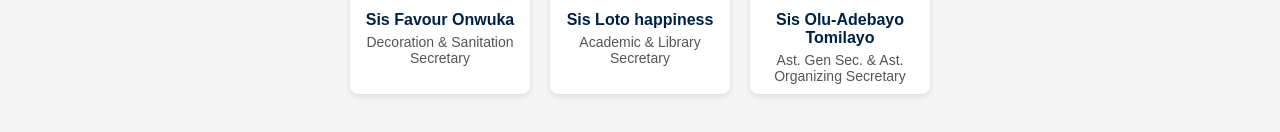
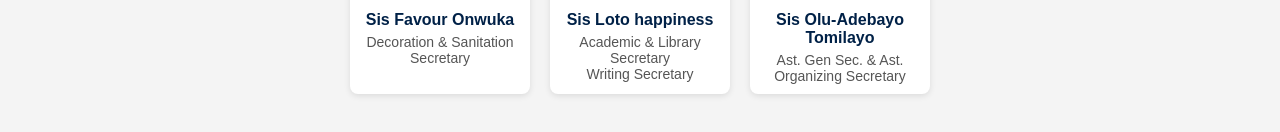
Before and after one commit to Shobbyt/ASF-Executives, a plain HTML site: page index.html in a window 1280 px wide. Shown: the part 1190-1322 px from the top of the page. Drawn offline with Linux system fonts and the light colour scheme.

Commit message:
update pix

```diff
--- a/index.html
+++ b/index.html
@@ -296,7 +296,7 @@
     <div class="executive-card">
       <img src="asf pix/happiness.png" alt="Executive 4">
       <h3>Sis Loto happiness</h3>
-      <p>Academic & Library Secretary</p>
+      <p>Academic & Library Secretary<br>Writing Secretary</p>
     </div>
 
     <div class="executive-card">
```
